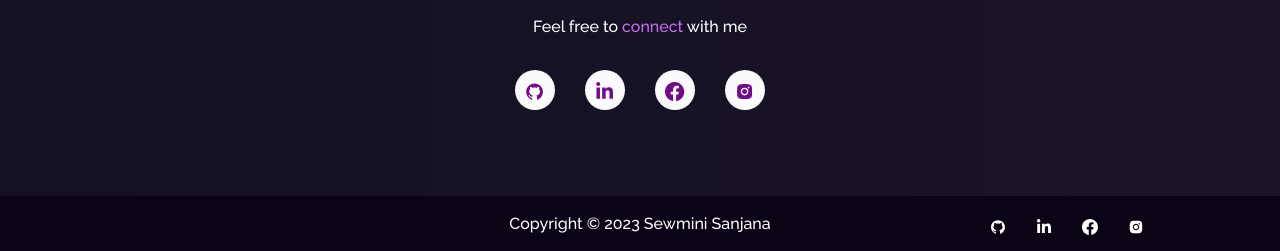
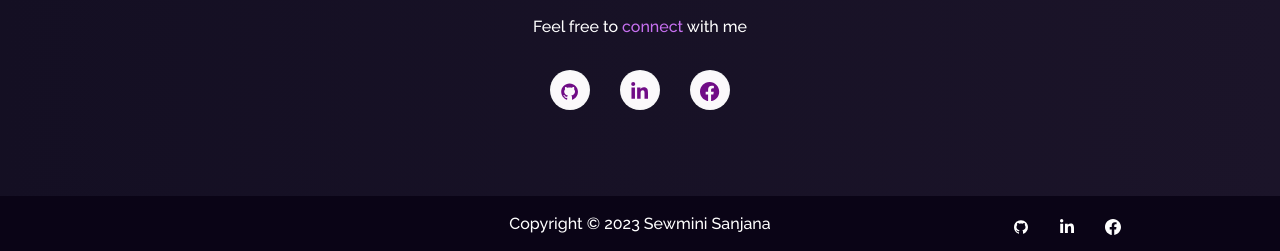
Before and after one commit to SANJANASOLANGA/WebPortfolio, a React (Create React App) app: page / in a window 1280 px wide. Shown: the part 1345-1596 px from the top of the page. Built offline with nearby package versions, Linux system fonts and the light colour scheme.

Commit message:
REmoved instagram icon

```diff
--- a/src/components/Contact/Contact.js
+++ b/src/components/Contact/Contact.js
@@ -5,7 +5,7 @@ import { Helmet, HelmetProvider } from "react-helmet-async";
 import { meta } from "../content_option";
 import { Container, Row, Col, Alert } from "react-bootstrap";
 import { contactConfig } from "../content_option";
-import { AiFillGithub, AiOutlineTwitter, AiFillInstagram } from "react-icons/ai";
+import { AiFillGithub } from "react-icons/ai";
 import { FaLinkedinIn } from "react-icons/fa";
 import { BsFacebook } from "react-icons/bs";
 import Particle from "../Particle";
@@ -181,16 +181,6 @@ export const Contact = () => {
                   <AiFillGithub />
                 </a>
               </li>
-              {/* <li className="social-icons">
-                <a
-                  href="https://twitter.com/sanjana_solanga"
-                  target="_blank"
-                  rel="noreferrer"
-                  className="icon-colour  home-social-icons"
-                >
-                  <AiOutlineTwitter />
-                </a>
-              </li> */}
               <li className="social-icons">
                 <a
                   href="https://www.linkedin.com/in/sanjana-solanga-arachchi/"
@@ -211,16 +201,6 @@ export const Contact = () => {
                   <BsFacebook />
                 </a>
               </li>
-              <li className="social-icons">
-                <a
-                  href="https://www.instagram.com/__sanjana00__/"
-                  target="_blank"
-                  rel="noreferrer"
-                  className="icon-colour home-social-icons"
-                >
-                  <AiFillInstagram />
-                </a>
-              </li>
             </ul>
           </Col>
         </Row>
--- a/src/components/Footer.js
+++ b/src/components/Footer.js
@@ -1,10 +1,6 @@
 import React from "react";
 import { Container, Row, Col } from "react-bootstrap";
-import {
-  AiFillGithub,
-  AiOutlineTwitter,
-  AiFillInstagram,
-} from "react-icons/ai";
+import { AiFillGithub } from "react-icons/ai";
 import { FaLinkedinIn } from "react-icons/fa";
 import { BsFacebook } from "react-icons/bs";
 
@@ -32,16 +28,6 @@ function Footer() {
                 <AiFillGithub />
               </a>
             </li>
-            {/* <li className="social-icons">
-              <a
-                href="https://twitter.com/sanjana_solanga"
-                style={{ color: "white" }}
-                target="_blank"
-                rel="noopener noreferrer"
-              >
-                <AiOutlineTwitter />
-              </a>
-            </li> */}
             <li className="social-icons">
               <a
                 href="https://www.linkedin.com/in/sanjana-solanga-arachchi/"
@@ -62,16 +48,6 @@ function Footer() {
                 <BsFacebook />
               </a>
             </li>
-            <li className="social-icons">
-              <a
-                href="https://www.instagram.com/__sanjana00__/"
-                style={{ color: "white" }}
-                target="_blank"
-                rel="noopener noreferrer"
-              >
-                <AiFillInstagram />
-              </a>
-            </li>
           </ul>
         </Col>
       </Row>
--- a/src/components/Home/Home2.js
+++ b/src/components/Home/Home2.js
@@ -2,11 +2,7 @@ import React from "react";
 import { Container, Row, Col } from "react-bootstrap";
 import myImg from "../../Assets/myPicture.svg";
 import Tilt from "react-parallax-tilt";
-import {
-  AiFillGithub,
-  AiOutlineTwitter,
-  AiFillInstagram,
-} from "react-icons/ai";
+import { AiFillGithub } from "react-icons/ai";
 import { FaLinkedinIn } from "react-icons/fa";
 import { BsFacebook } from "react-icons/bs";
 
@@ -20,7 +16,8 @@ function Home2() {
               LET ME <span className="purple"> INTRODUCE </span> MYSELF
             </h1>
             <p className="home-about-body">
-              I fell in love with programming and I think… 🤷‍♂️, I have learnet at least something.
+              I fell in love with programming and I think… 🤷‍♂️, I have learnet at
+              least something.
               <br />
               <br />I am fluent in classics like
               <i>
@@ -75,16 +72,6 @@ function Home2() {
                   <AiFillGithub />
                 </a>
               </li>
-              {/* <li className="social-icons">
-                <a
-                  href="https://twitter.com/sanjana_solanga"
-                  target="_blank"
-                  rel="noreferrer"
-                  className="icon-colour  home-social-icons"
-                >
-                  <AiOutlineTwitter />
-                </a>
-              </li> */}
               <li className="social-icons">
                 <a
                   href="https://www.linkedin.com/in/sanjana-solanga-arachchi/"
@@ -105,16 +92,6 @@ function Home2() {
                   <BsFacebook />
                 </a>
               </li>
-              <li className="social-icons">
-                <a
-                  href="https://www.instagram.com/__sanjana00__/"
-                  target="_blank"
-                  rel="noreferrer"
-                  className="icon-colour home-social-icons"
-                >
-                  <AiFillInstagram />
-                </a>
-              </li>
             </ul>
           </Col>
         </Row>
```
